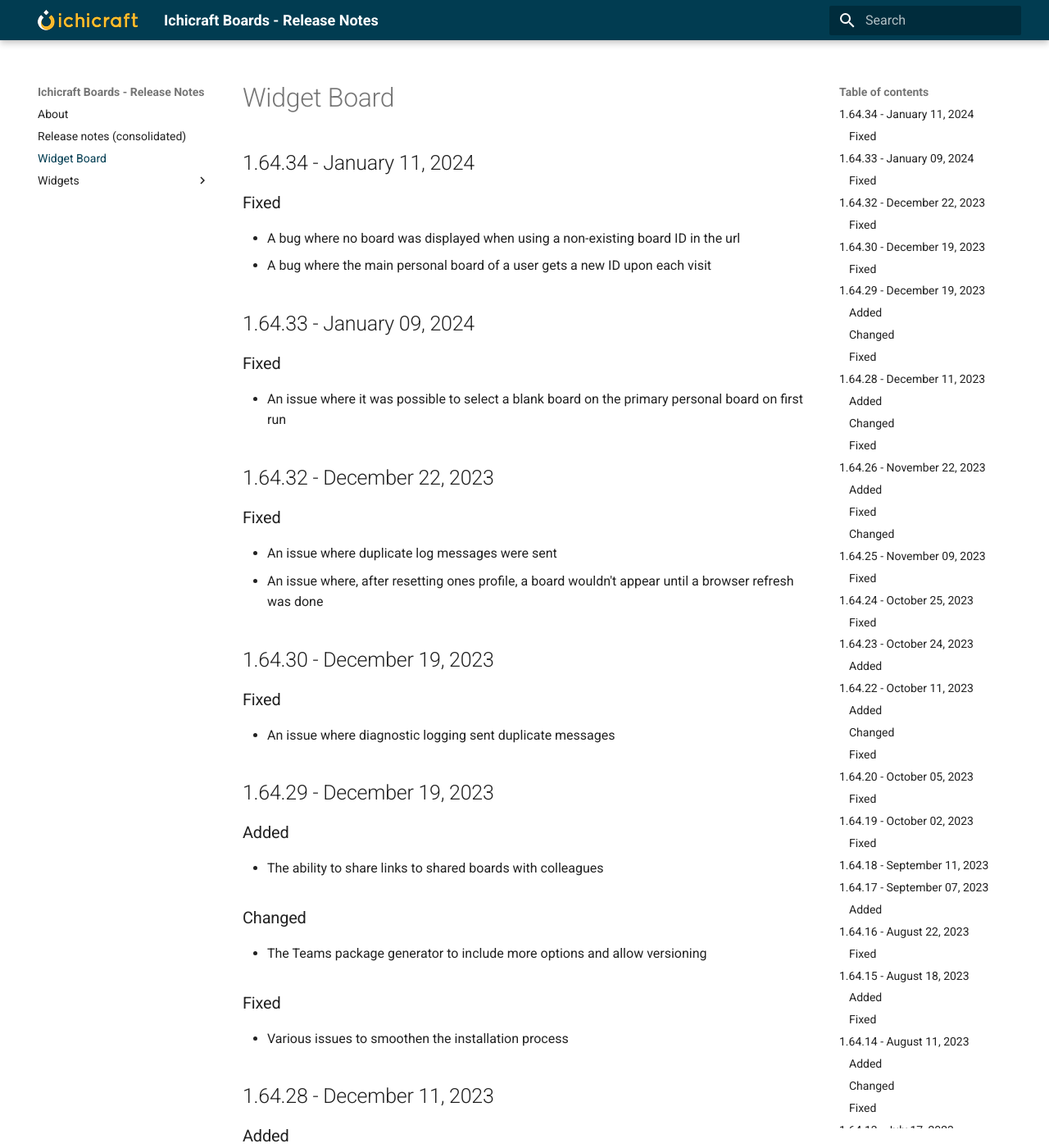
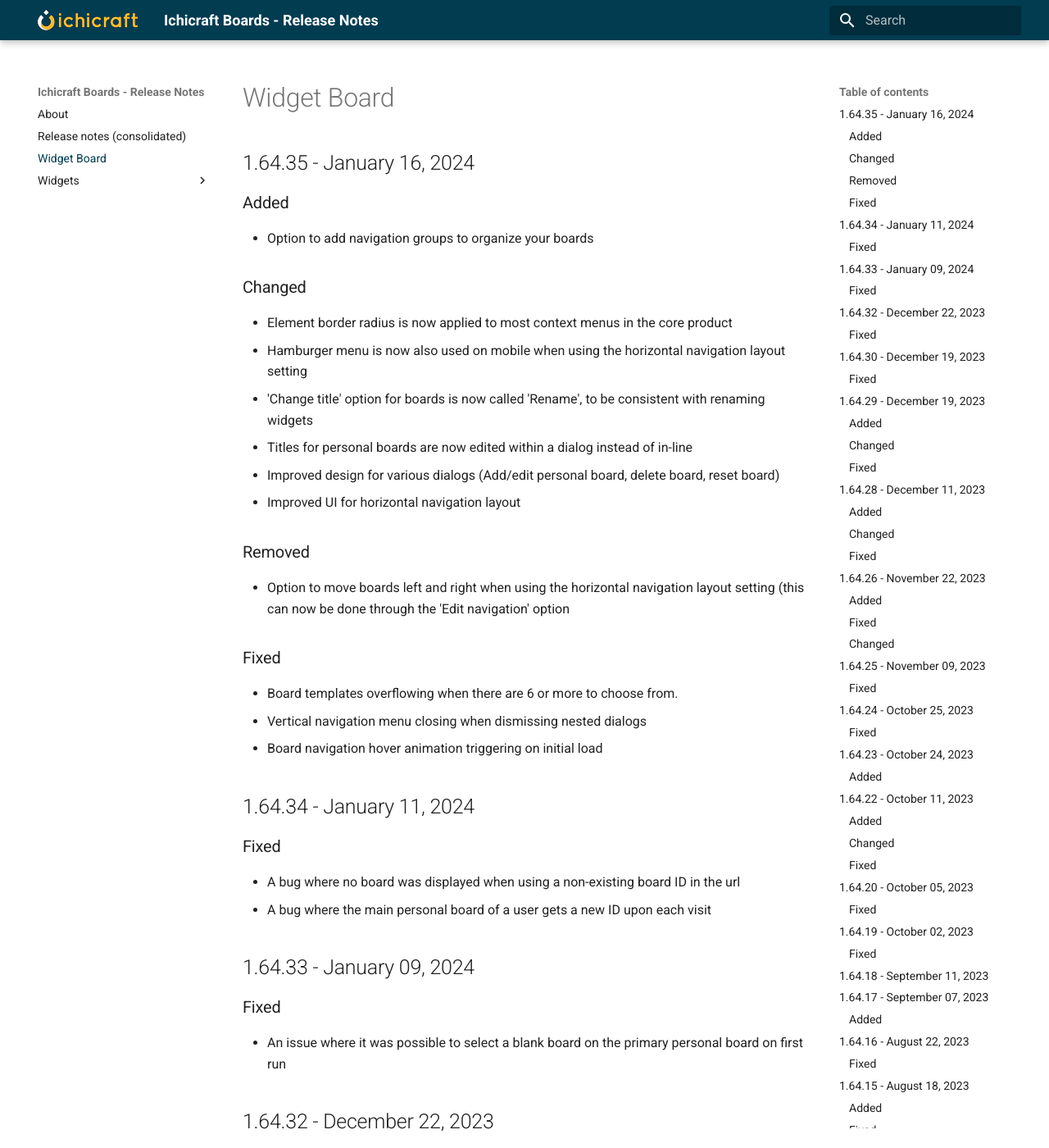
Before and after one commit to ichicraft/widgets-docs, an MkDocs documentation site: the page built from docs/Widget Board.md, in a window 1280 px wide and 1400 px high. Shown: the whole window at 82% size. Built offline with MkDocs 1.6.1 and Material for MkDocs 9.7.7, drawn with Linux system fonts in a browser that asks for light colours.

```diff
--- a/docs/Widget Board.md
+++ b/docs/Widget Board.md
@@ -1,3 +1,24 @@
+## 1.64.35 - January 16, 2024
+
+### Added
+- Option to add navigation groups to organize your boards
+
+### Changed
+- Element border radius is now applied to most context menus in the core product
+- Hamburger menu is now also used on mobile when using the horizontal navigation layout setting
+- &#x27;Change title&#x27; option for boards is now called &#x27;Rename&#x27;, to be consistent with renaming widgets
+- Titles for personal boards are now edited within a dialog instead of in-line
+- Improved design for various dialogs (Add/edit personal board, delete board, reset board)
+- Improved UI for horizontal navigation layout
+
+### Removed
+- Option to move boards left and right when using the horizontal navigation layout setting (this can now be done through the &#x27;Edit navigation&#x27; option
+
+### Fixed
+- Board templates overflowing when there are 6 or more to choose from.
+- Vertical navigation menu closing when dismissing nested dialogs
+- Board navigation hover animation triggering on initial load
+
 ## 1.64.34 - January 11, 2024
 
 ### Fixed
```
Also changed, not shown: docs/Release-notes-(consolidated).md (+21 -0 lines).
